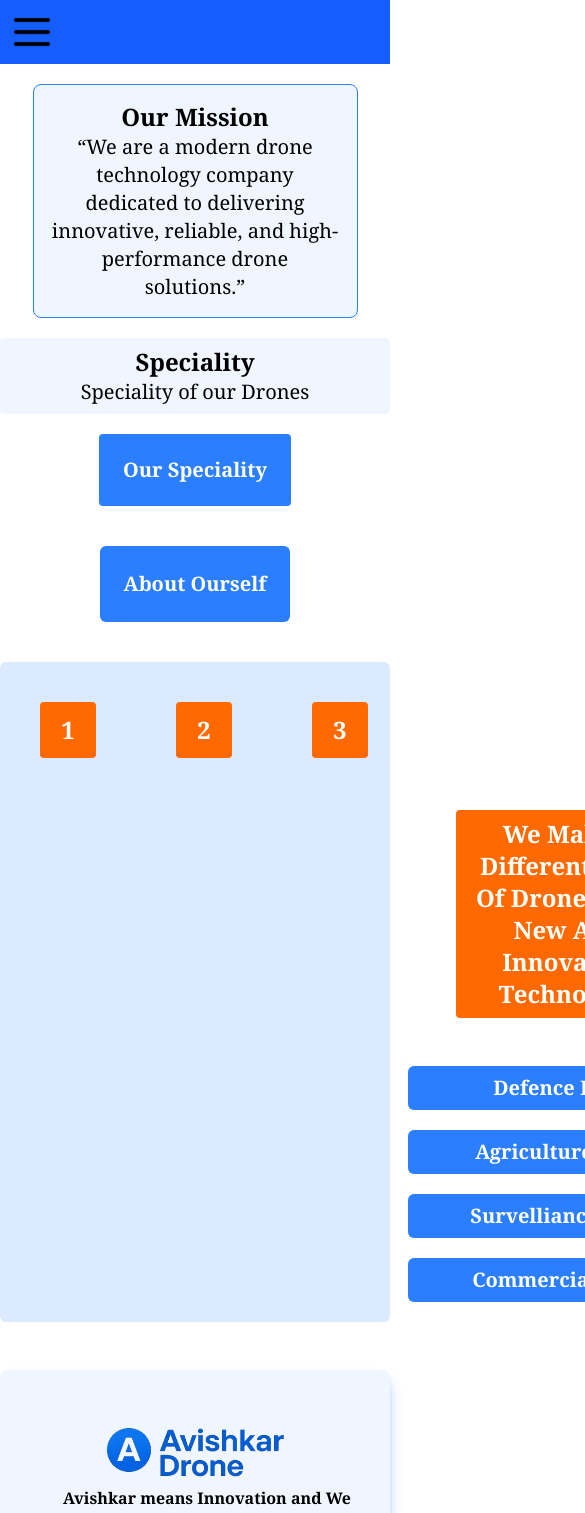
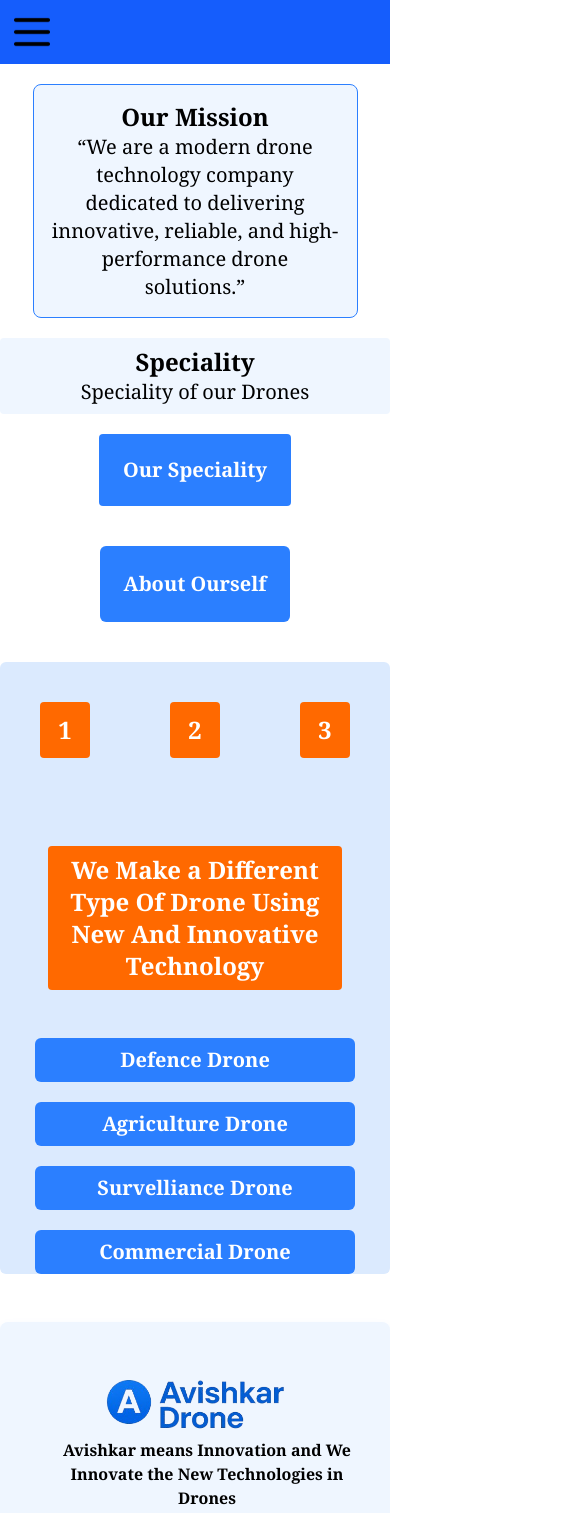
Before and after one commit to KrushnaBarhate03/React-Project, a React (Vite) app: page /about in a window 390 px wide. Shown: the top 1513 px of the page, 585 px wide, since content can reach past the window. Built offline with nearby package versions, Linux system fonts and the light colour scheme.

Commit message:
about page fixing

```diff
--- a/src/views/About.jsx
+++ b/src/views/About.jsx
@@ -31,7 +31,7 @@ function About() {
         <a href="/Avishkar_Drone_Info.pdf" className="bg-blue-500 p-6 text-xl font-serif font-bold text-white rounded-md " download="Avishkar Drone Information">About Ourself</a>
       </div>
 
-      <div className=" flex bg-blue-100 rounded-md">
+      <div className=" sm:flex  bg-blue-100 rounded-md">
 
         <div className="flex sm:flex-col flex-row ">
           <button className="bg-orange-500  rounded-sm text-white flex justify-center items-center  m-10 font-serif font-bold sm:text-6xl text-2xl sm:w-24 sm:h-24 h-14 w-14 text-center " onClick={()=>setShow(1)}>1</button>
@@ -39,9 +39,9 @@ function About() {
           <button className="bg-orange-500 rounded-sm text-white m-10 flex justify-center items-center font-serif font-bold text-center sm:w-24 sm:h-24 w-14 h-14 text-2xl sm:text-6xl "onClick={()=>setShow(3)}>3</button>
         </div>
         {Show===1 && (
-          <div className='mt-25'>
+          <div className=''>
 
-            <h3 className="m-12 font-serif text-center font-bold text-2xl bg-orange-500 p-2 rounded-sm text-white">We Make a Different Type Of Drone Using New And Innovative Technology </h3>
+            <h3 className="m-12 font-serif text-center font-bold text-2xl bg-orange-500 p-2 rounded-sm text-white ">We Make a Different Type Of Drone Using New And Innovative Technology </h3>
             <h3 className=" font-bold font-serif mx-auto text-xl text-white text-center bg-blue-500 w-80 m-5 p-2 rounded-md">Defence Drone</h3>
             <h3 className=" font-serif font-bold mx-auto text-xl text-white text-center bg-blue-500 w-80 m-5 p-2 rounded-md">Agriculture Drone</h3>
             <h3 className=" font-bold mx-auto text-xl text-white text-center bg-blue-500 w-80 m-5 p-2 rounded-md font-serif">Survelliance Drone</h3>
```
